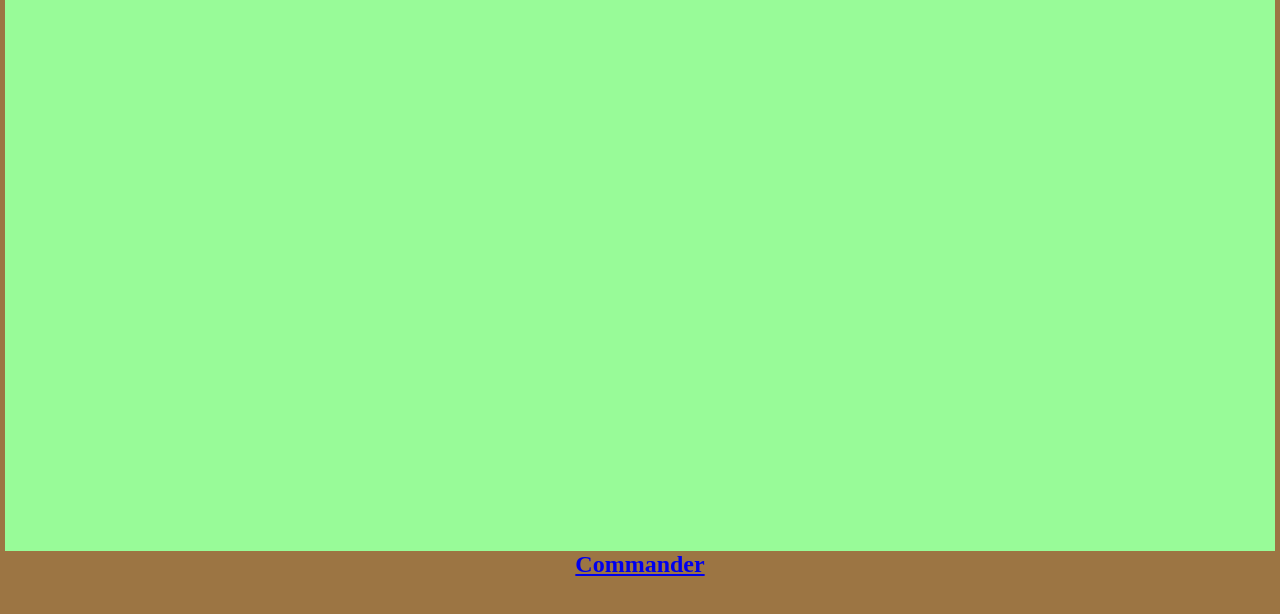
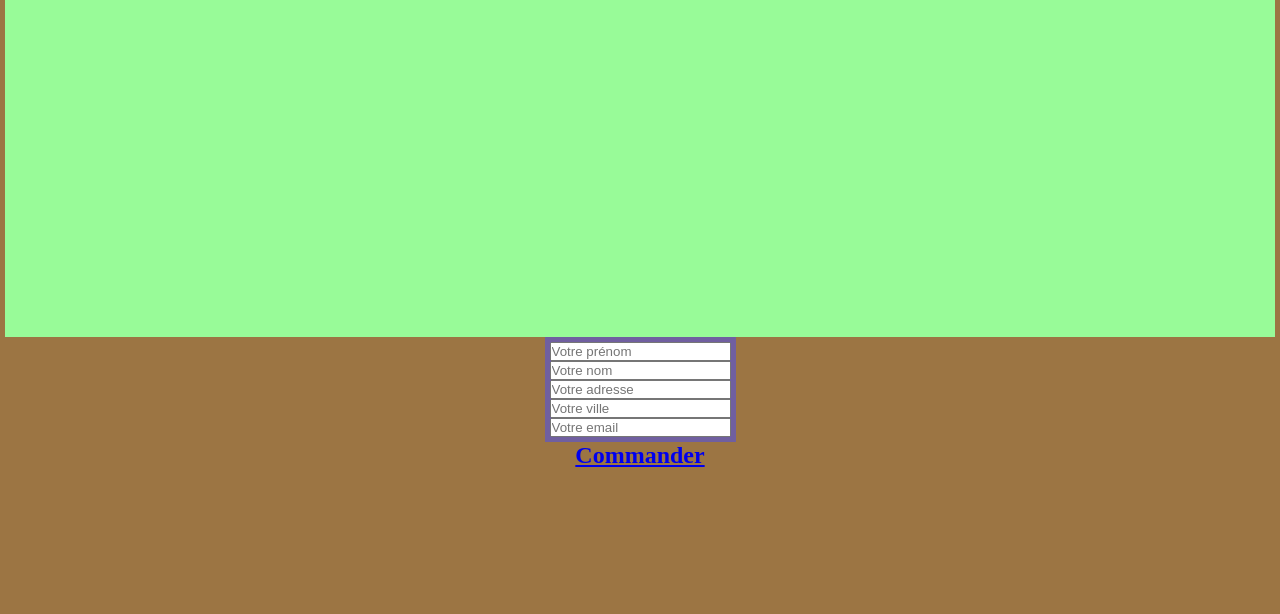
Before and after one commit to nina55555/AudreyNinaMorville_5_19082021, a website: page views/panier.html in a window 1280 px wide. Shown: the part 138-752 px from the top of the page. Drawn offline with Linux system fonts and the light colour scheme.

Commit message:
add form v1

```diff
--- a/views/css/panier.style.scss
+++ b/views/css/panier.style.scss
@@ -31,6 +31,13 @@ body{
 .box{
     background-color: palegreen;
     width: 100%;
-    height: 80%;
+    height: 50%;
     padding: 5px;
 }
+
+form{
+    background-color: rgb(112, 95, 160);
+    padding: 5px;
+    display: flex;
+    flex-direction: column;
+}
--- a/views/panier.html
+++ b/views/panier.html
@@ -24,6 +24,24 @@
             <div class="box" id="box-cart">
 
             </div>
+            <form action="POST">
+                <label for="firstName">
+                    <input type="text" id ="firstName" name="firstName" placeholder="Votre prénom">
+                </label>
+                <label for="lastName">
+                    <input type="text" id ="lastName" name="lastName" placeholder="Votre nom ">
+                </label>
+                <label for="adress">
+                    <input type="text" id ="adress" name="adress" placeholder="Votre adresse">
+                </label>
+                <label for="city">
+                    <input type="text" id ="city" name="city" placeholder="Votre ville">
+                </label>
+                <label for="email">
+                    <input type="email" id ="email" name="email" placeholder="Votre email">
+                </label>
+            </form>
+
             <a type="btn" href="confirmation.html" class="button">
                 <h2>Commander</h2>
             </a>
```
Also changed, not shown: views/css/panier.style.css, 1 other file.
